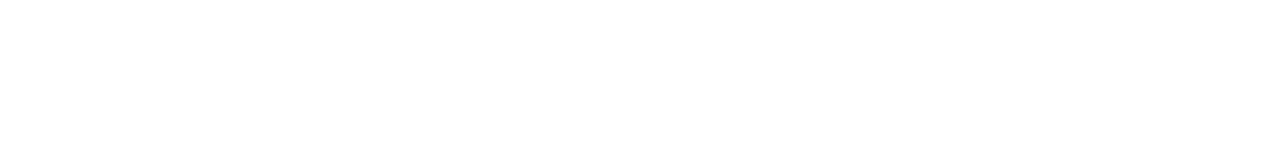
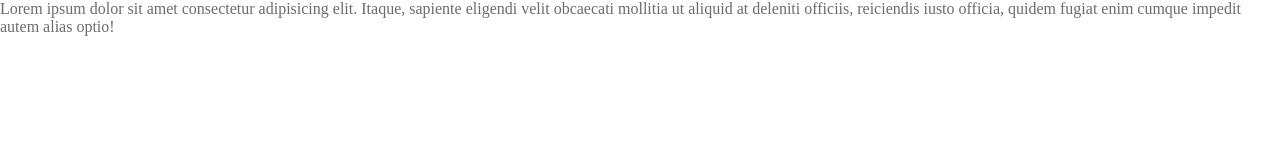
Before and after one commit to iguemanuel/travel-gram, a plain HTML site: page index.html in a window 1280 px wide. Drawn offline with Linux system fonts and the light colour scheme.

Commit message:
inicial style guide

```diff
--- a/index.html
+++ b/index.html
@@ -7,5 +7,12 @@
 
     <link rel="stylesheet" href="/styles/index.css" />
   </head>
-  <body></body>
+  <body>
+    <p>
+      Lorem ipsum dolor sit amet consectetur adipisicing elit. Itaque, sapiente
+      eligendi velit obcaecati mollitia ut aliquid at deleniti officiis,
+      reiciendis iusto officia, quidem fugiat enim cumque impedit autem alias
+      optio!
+    </p>
+  </body>
 </html>
--- a/styles/global.css
+++ b/styles/global.css
@@ -3,3 +3,17 @@
   padding: 0;
   box-sizing: border-box;
 }
+
+:root{
+    --brand-color: #EF5F4C;
+    --background-color: #F5F5F5;
+    --surface-color: #f5f5f5
+    --skeleton-color: #d9d9d9s;
+    --shape-transparency: #ffffff8f;
+    --text-color-primary: #313131;
+    --text-color-secondary: #6c6c6c;
+}
+
+body {
+    color: var(--text-color-secondary);
+}
```
Also changed, not shown: assets/Perfil de viagens (Community)/AirplaneTilt.svg (added), assets/Perfil de viagens (Community)/Image 01.png (added), assets/Perfil de viagens (Community)/Image 02.png (added), assets/Perfil de viagens (Community)/Image 03.png (added), assets/Perfil de viagens (Community)/Image 04.png (added), assets/Perfil de viagens (Community)/Image 05.png (added), assets/Perfil de viagens (Community)/Image 06.png (added), assets/Perfil de viagens (Community)/Image 07.png (added), assets/Perfil de viagens (Community)/Image 08.png (added), assets/Perfil de viagens (Community)/Image 09.png (added), assets/Perfil de viagens (Community)/Image 10.png (added), assets/Perfil de viagens (Community)/Image 11.png (added), assets/Perfil de viagens (Community)/Image.svg (added), assets/Perfil de viagens (Community)/Logo.svg (added), 2 more files, 1 other file.
